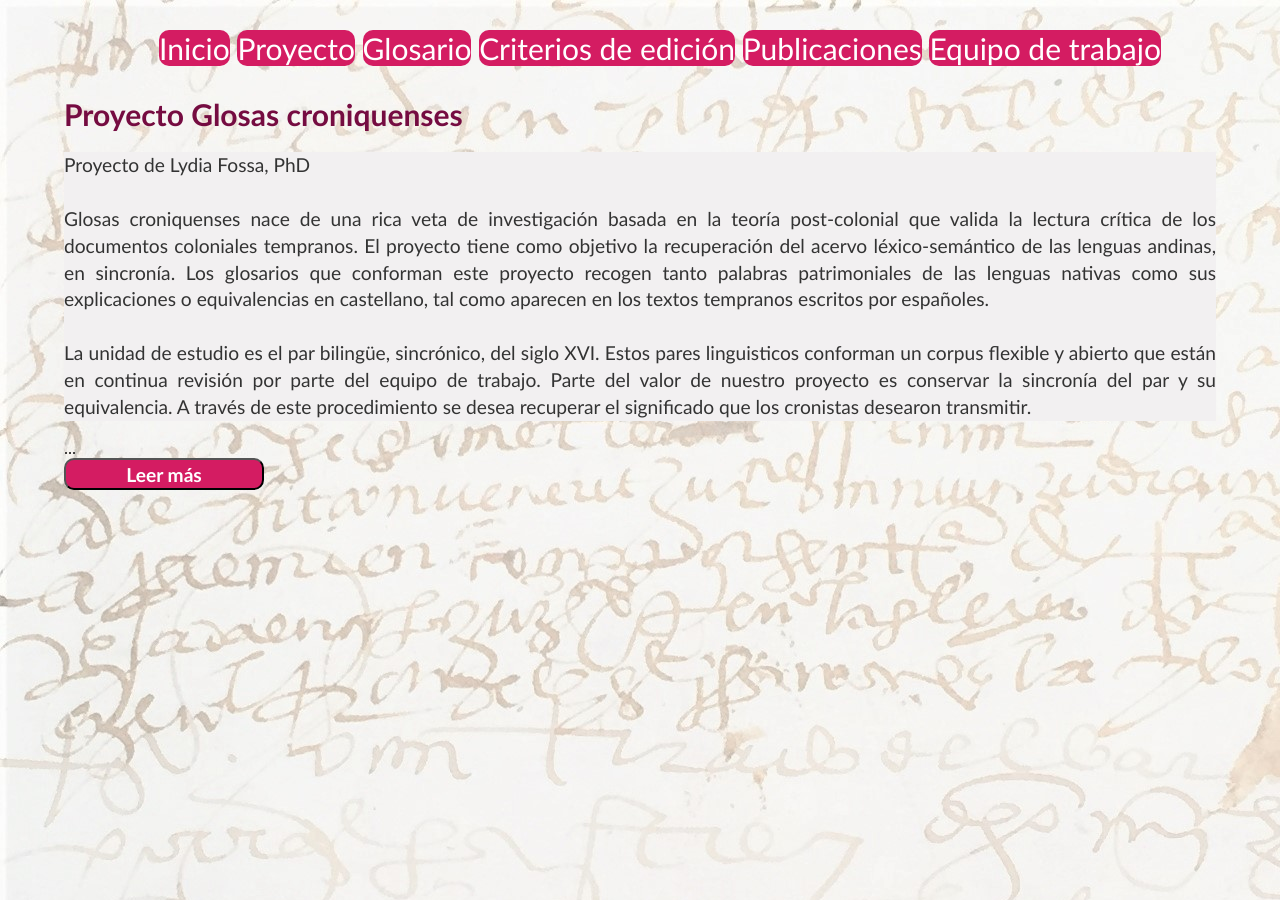
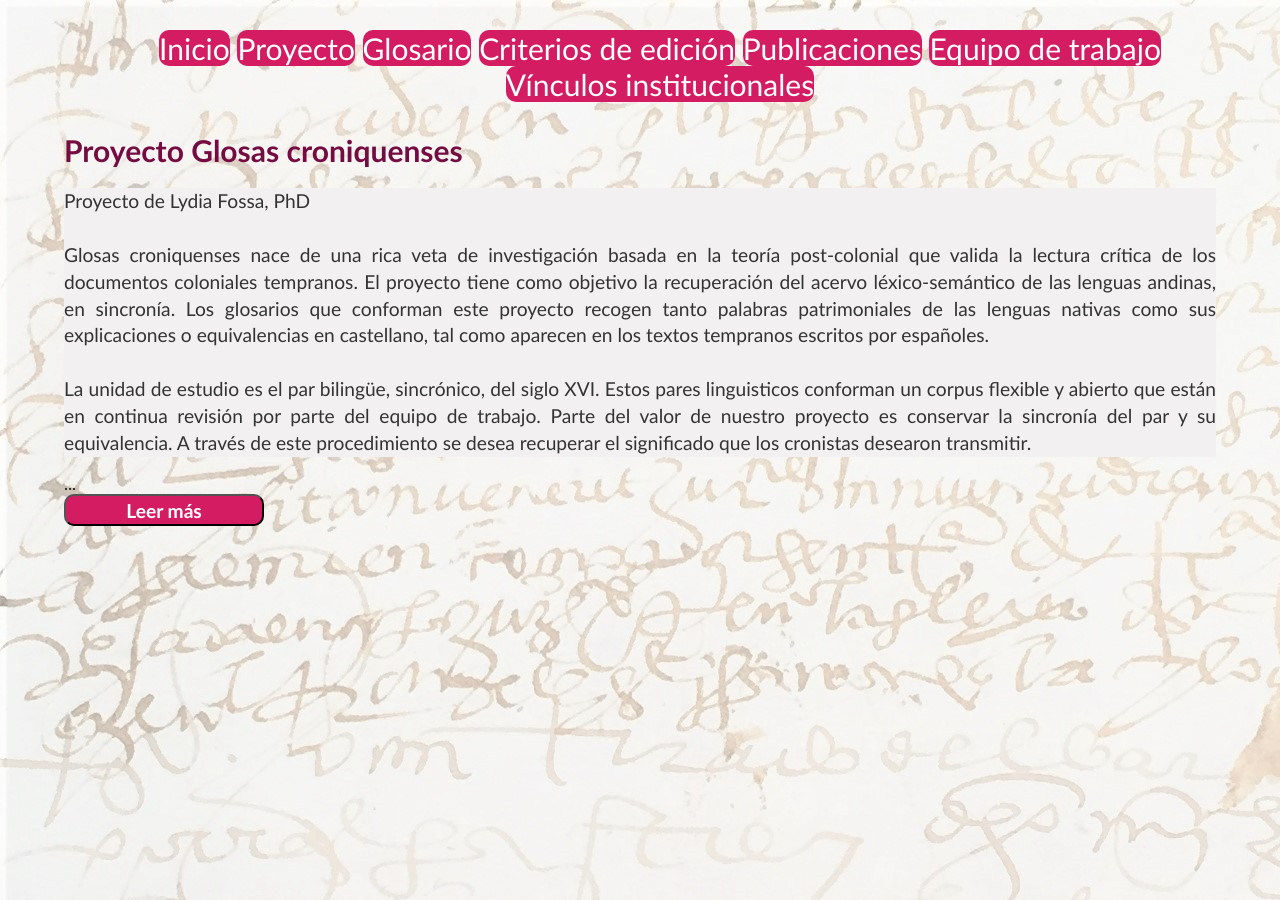
Before and after one commit to glosascroniquenses/glosascroniquenses.github.io, a Jekyll site: the page proyecto/index.html, which Jekyll copies as it is, in a window 1280 px wide. Built offline with Jekyll 4.4.1, drawn with Linux system fonts in a browser that asks for light colours.

Commit message:
Update index.html

```diff
--- a/proyecto/index.html
+++ b/proyecto/index.html
@@ -15,6 +15,7 @@
         		<li><a href="/edicion">Criterios de edición</a></li>
 			<li><a href="/publicaciones">Publicaciones</a></li>
 			<li><a href="/trabajo">Equipo de trabajo</a></li>
+			<li><a href="/vinculos">Vínculos institucionales</a></li>
 
     		</ul>
 		</nav>
```
